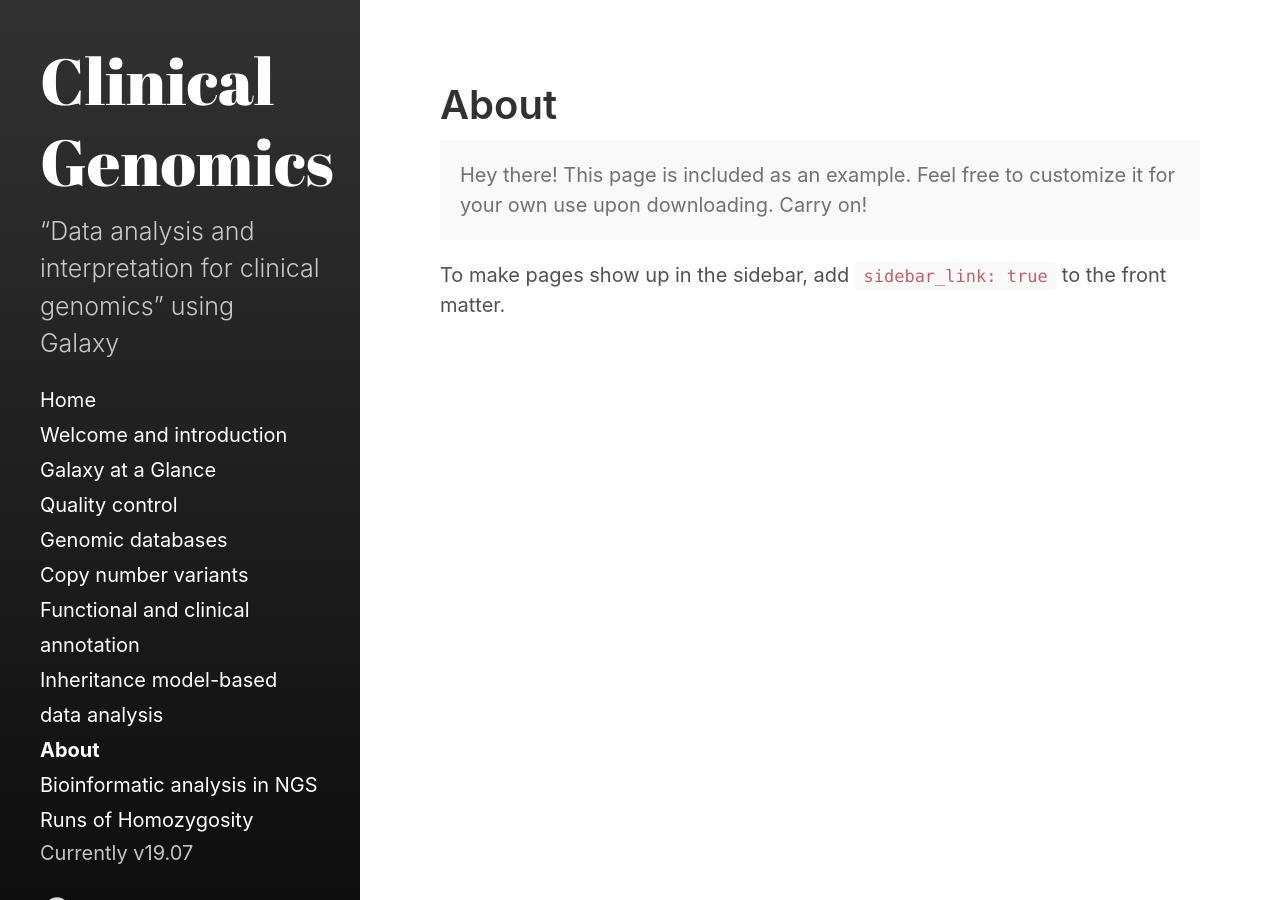
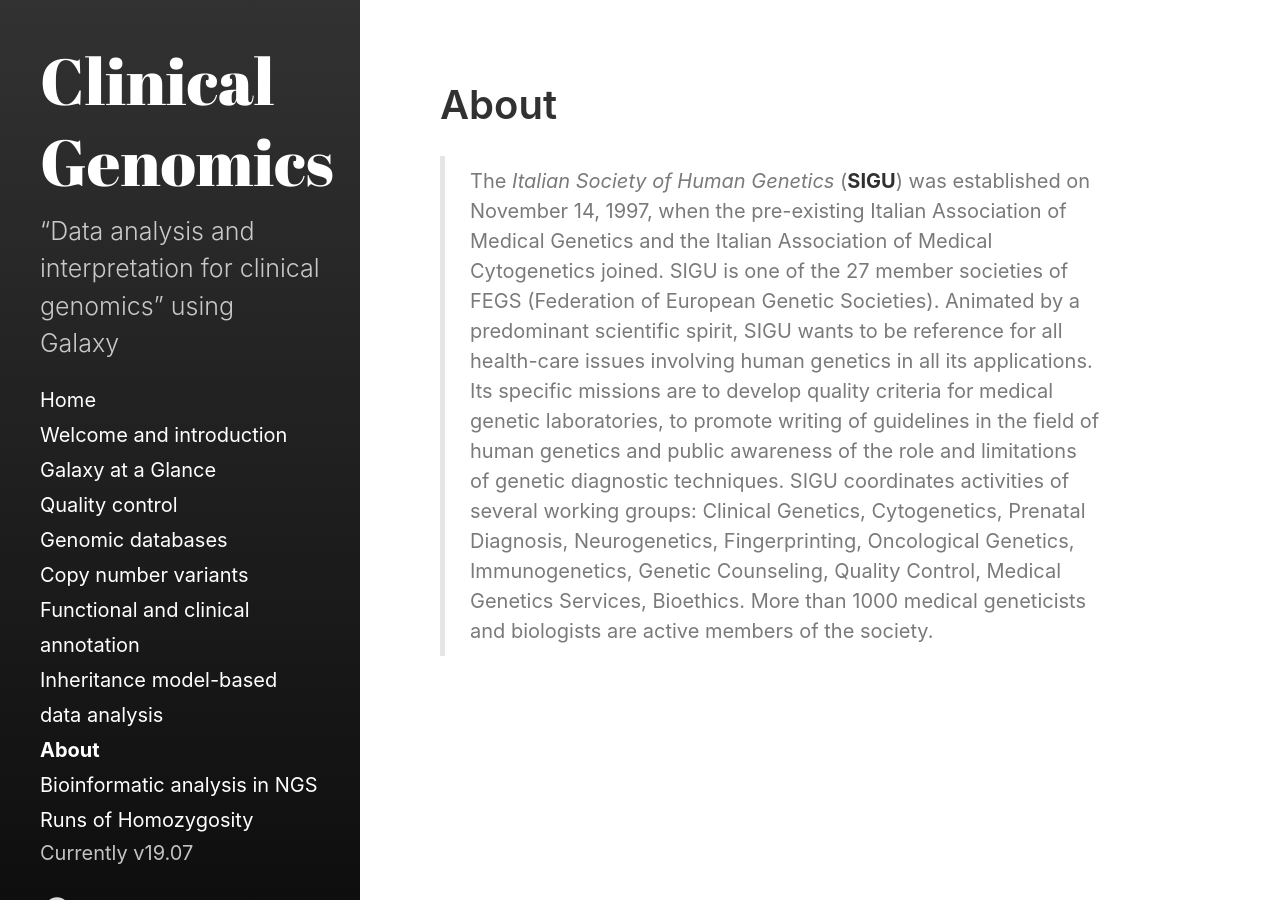
Before and after one commit to sigu-training/clinical_genomics, a Jekyll site: the page built from about.md, in a window 1280 px wide. Built offline with Jekyll 4.4.1, drawn with Linux system fonts in a browser that asks for light colours.

Commit message:
Update about.md

```diff
--- a/about.md
+++ b/about.md
@@ -4,10 +4,7 @@ title: About
 sidebar_link: true
 ---
 
-<p class="message">
-  Hey there! This page is included as an example. Feel free to customize it
-  for your own use upon downloading. Carry on!
-</p>
-
-To make pages show up in the sidebar, add `sidebar_link: true` to the front
-matter.
+> The *Italian Society of Human Genetics* (**SIGU**) was established on November 14, 1997, when the pre-existing Italian Association of Medical Genetics and the Italian Association of Medical Cytogenetics joined. SIGU is one of the 27 member societies of FEGS (Federation of European Genetic Societies).
+Animated by a predominant scientific spirit, SIGU wants to be reference for all health-care issues involving human genetics in all its applications.
+Its specific missions are to develop quality criteria for medical genetic laboratories, to promote writing of guidelines in the field of human genetics and public awareness of the role and limitations of genetic diagnostic techniques.
+SIGU coordinates activities of several working groups: Clinical Genetics, Cytogenetics, Prenatal Diagnosis, Neurogenetics, Fingerprinting, Oncological Genetics, Immunogenetics, Genetic Counseling, Quality Control, Medical Genetics Services, Bioethics. More than 1000 medical geneticists and biologists are active members of the society.
```
